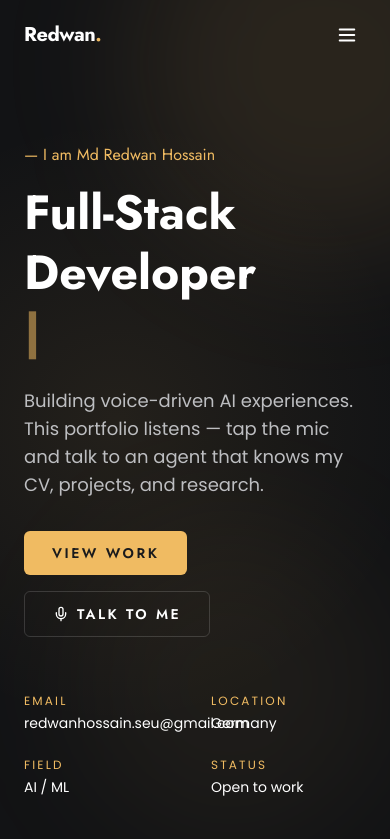
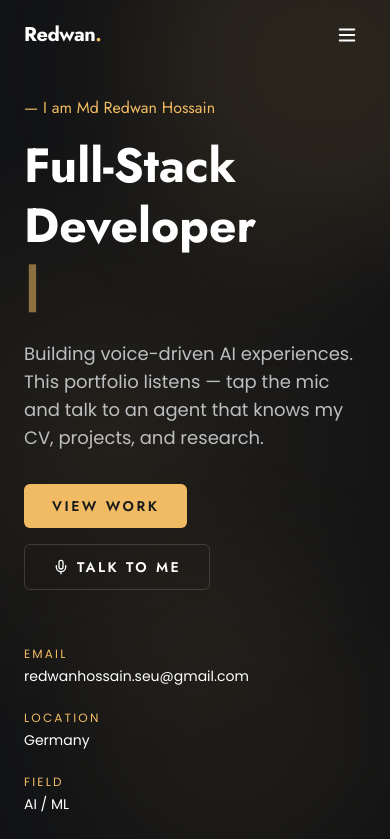
Before and after one commit to RedwanRipon/redwan-portfolio, a Next.js app in the folder frontend/: page / in a window 390 px wide. Shown: the top 839 px of the page. Built offline with nearby package versions, Linux system fonts and the light colour scheme.

Commit message:
Fix Hero basic-info grid overflow with long email
- Drop to grid-cols-1 / sm:grid-cols-2 / lg:grid-cols-4 so each cell has
  enough horizontal room.
- Add min-w-0 to grid items + break-words on the value so long strings
  (email) wrap inside their own cell instead of bleeding into the next.

```diff
--- a/frontend/src/components/sections/Hero.tsx
+++ b/frontend/src/components/sections/Hero.tsx
@@ -81,16 +81,16 @@ export function Hero() {
           </div>
 
           {/* Basic info grid (Janemon-style) */}
-          <dl className="mt-14 grid grid-cols-2 gap-x-8 gap-y-6 sm:grid-cols-4">
+          <dl className="mt-14 grid grid-cols-1 gap-x-8 gap-y-6 sm:grid-cols-2 lg:grid-cols-4">
             {[
               { k: 'Email', v: 'redwanhossain.seu@gmail.com' },
               { k: 'Location', v: 'Germany' },
               { k: 'Field', v: 'AI / ML' },
               { k: 'Status', v: 'Open to work' },
             ].map(({ k, v }) => (
-              <div key={k}>
+              <div key={k} className="min-w-0">
                 <dt className="text-xs uppercase tracking-widest text-gold">{k}</dt>
-                <dd className="mt-1 text-sm text-white">{v}</dd>
+                <dd className="mt-1 break-words text-sm text-white">{v}</dd>
               </div>
             ))}
           </dl>
```
